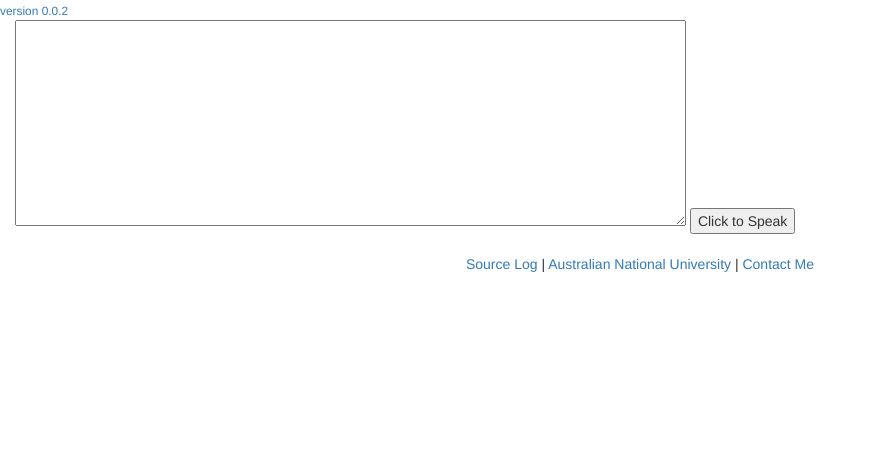
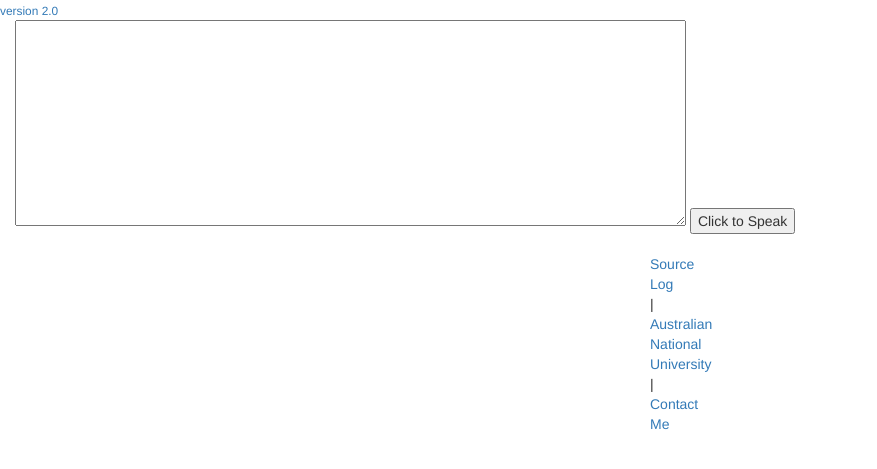
Before and after one commit to alexbenys/hci-literacy, a Laravel app: page /voice in a window 1280 px wide. Shown: the top 469 px of the page, without its empty margins (0-877 px from the left). Run offline with Laravel 8, Linux system fonts and the light colour scheme; settings files or empty folders that the repository lacks are supplied; some libraries are stand-ins or nearby versions.

Commit message:
tiny modification on display

```diff
--- a/resources/views/app.blade.php
+++ b/resources/views/app.blade.php
@@ -32,7 +32,7 @@
 </head>
 {{--<body onload="getLocation()">--}}
 <body onload="@yield('onLoadFunction')">
-    <small><a href="/">version 0.0.2</a></small>
+    <small><a href="/">version 2.0</a></small>
     <nav>
 
     </nav>
@@ -40,7 +40,7 @@
     @yield('content')
 
     <footer style="margin-top: 20px;">
-        <div class="text-center">
+        <div class="text-center" style="background-color: rgba(255,255,255,0.7); margin-left: 650px; margin-right: 650px;">
             <a href="{{ route('displaySourceLog') }}">Source Log</a> |
             <a href="http://www.anu.edu.au/">Australian National University</a> |
             <a href="#">Contact Me</a>
```
Also changed, not shown: resources/views/pages/index.blade.php (+8 -2 lines).
